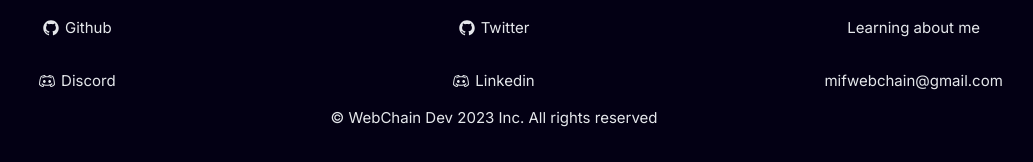
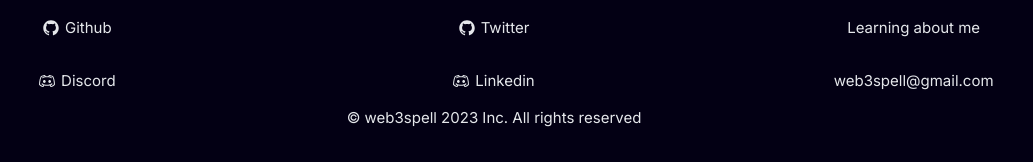
Before and after one commit to rythmern02/Web3Spell, a Next.js app: page / in a window 1280 px wide. Shown: the part 2943-3105 px from the top of the page, without its empty margins (146-1179 px from the left). Built offline with nearby package versions, Linux system fonts and the light colour scheme; a web font is replaced by a local one.

Commit message:
Update Footer.tsx

```diff
--- a/components/main/Footer.tsx
+++ b/components/main/Footer.tsx
@@ -58,13 +58,13 @@ const Footer = () => {
                     </p>
                     <p className="flex flex-row items-center my-[15px] cursor-pointer">
 
-                        <span className="text-[15px] ml-[6px]">mifwebchain@gmail.com</span>
+                        <span className="text-[15px] ml-[6px]">web3spell@gmail.com</span>
                     </p>
                 </div>
             </div>
 
             <div className="mb-[20px] text-[15px] text-center">
-                &copy; WebChain Dev 2023 Inc. All rights reserved
+                &copy; web3spell 2023 Inc. All rights reserved
             </div>
         </div>
     </div>
```
